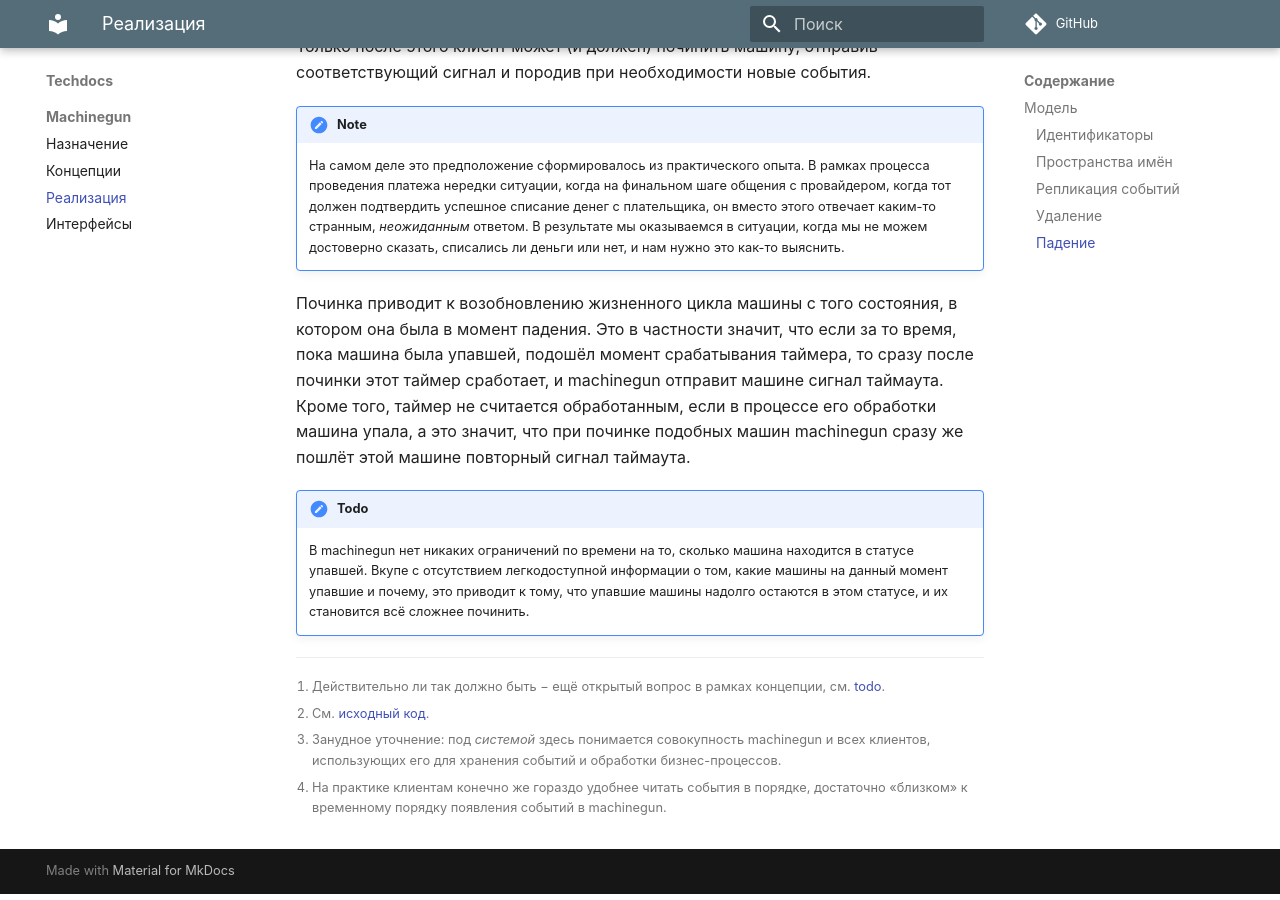
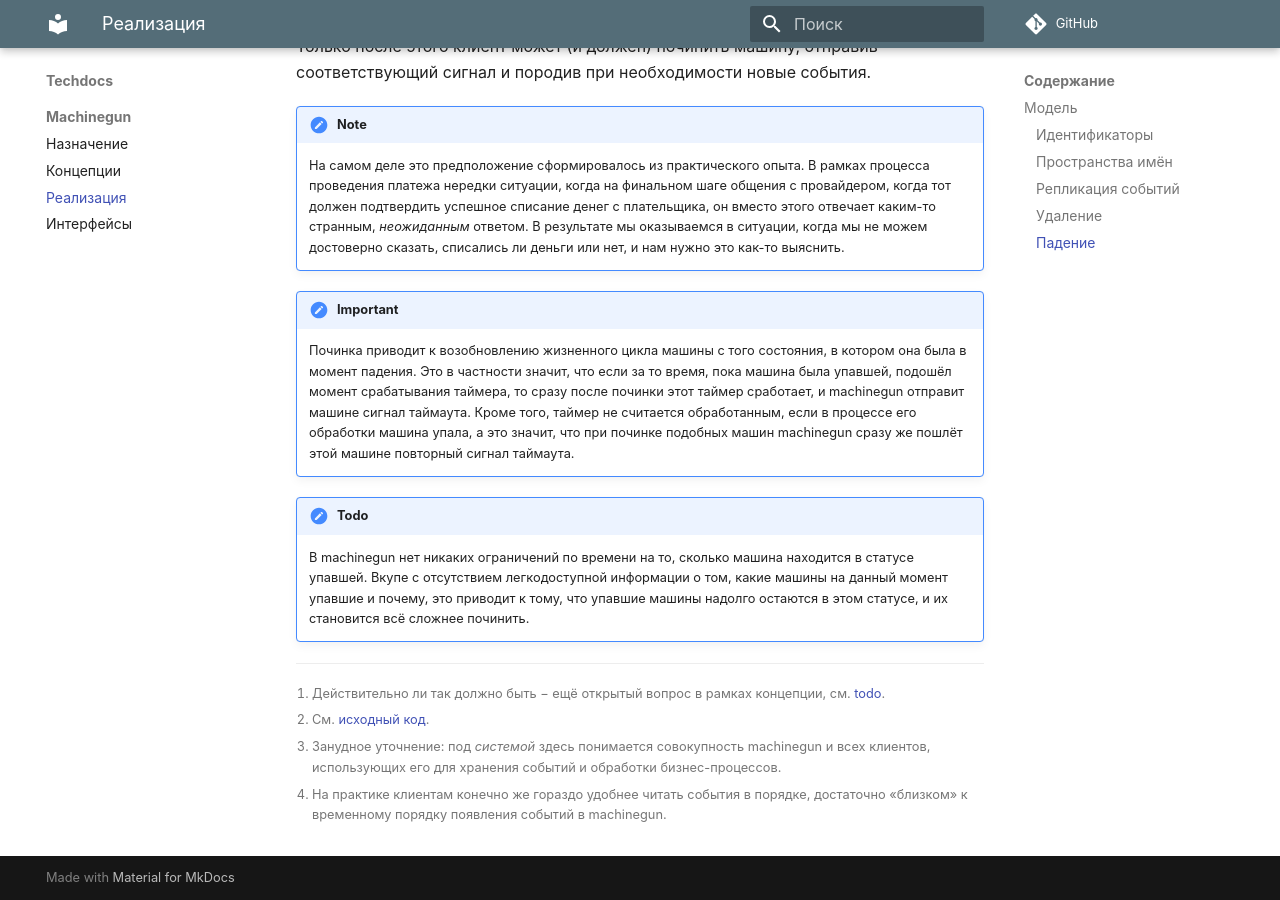
Before and after one commit to valitydev/techdocs, an MkDocs documentation site: the page built from docs/machinegun/implementation.md, in a window 1280 px wide and 900 px high, scrolled down 3554 px. Built offline with MkDocs 1.6.1 and Material for MkDocs 9.7.7, drawn with Linux system fonts in a browser that asks for light colours; comment, search, counter and statistics services are not loaded.

Commit message:
Mark timeouts and failure clause important

```diff
--- a/docs/machinegun/implementation.md
+++ b/docs/machinegun/implementation.md
@@ -81,7 +81,8 @@ Machinegun на данный момент поддерживает только
 !!! note
     На самом деле это предположение сформировалось из практического опыта. В рамках процесса проведения платежа нередки ситуации, когда на финальном шаге общения с провайдером, когда тот должен подтвердить успешное списание денег с плательщика, он вместо этого отвечает каким-то странным, _неожиданным_ ответом. В результате мы оказываемся в ситуации, когда мы не можем достоверно сказать, списались ли деньги или нет, и нам нужно это как-то выяснить.
 
-Починка приводит к возобновлению жизненного цикла машины с того состояния, в котором она была в момент падения. Это в частности значит, что если за то время, пока машина была упавшей, подошёл момент срабатывания таймера, то сразу после починки этот таймер сработает, и machinegun отправит машине сигнал таймаута. Кроме того, таймер не считается обработанным, если в процессе его обработки машина упала, а это значит, что при починке подобных машин machinegun сразу же пошлёт этой машине повторный сигнал таймаута.
+!!! important
+    Починка приводит к возобновлению жизненного цикла машины с того состояния, в котором она была в момент падения. Это в частности значит, что если за то время, пока машина была упавшей, подошёл момент срабатывания таймера, то сразу после починки этот таймер сработает, и machinegun отправит машине сигнал таймаута. Кроме того, таймер не считается обработанным, если в процессе его обработки машина упала, а это значит, что при починке подобных машин machinegun сразу же пошлёт этой машине повторный сигнал таймаута.
 
 !!! todo
     В machinegun нет никаких ограничений по времени на то, сколько машина находится в статусе упавшей. Вкупе с отсутствием легкодоступной информации о том, какие машины на данный момент упавшие и почему, это приводит к тому, что упавшие машины надолго остаются в этом статусе, и их становится всё сложнее починить.
```
